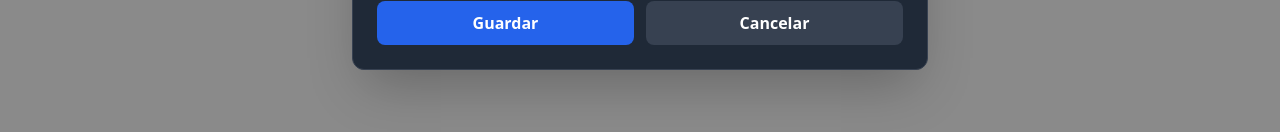
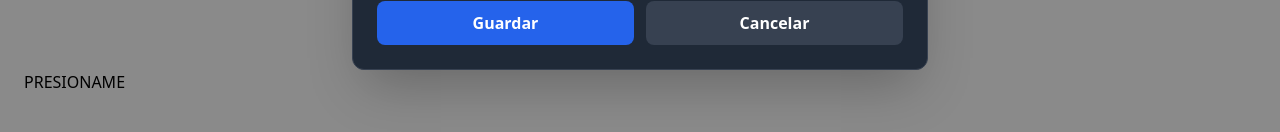
Before and after one commit to DailyCodingSoft/CodingHabit, a Next.js app in the folder coding-habit/: page /habit in a window 1280 px wide. Shown: the part 580-712 px from the top of the page. Built offline with nearby package versions, Linux system fonts and the light colour scheme.

Commit message:
pruebas con state offline

```diff
--- a/coding-habit/app/(protected)/habit/page.tsx
+++ b/coding-habit/app/(protected)/habit/page.tsx
@@ -30,17 +30,24 @@ export default function HabitPage(){
         const formData = new FormData(event.currentTarget);
         //To Do: la data del form no esta quedando guardada en el habit.
         //Update: queda pero en la segunda llamada al submit,
-        //debe ser problema con el handlind del state.
+        //debe ser problema con el handling del state.
+        //usar el habit despues del set hace que salga el state anterior
+        //creo que para eso se usa el usestate.
         const submitedHabit = mapFormDataToHabit(formData, habit.creator);
         setHabit(submitedHabit);
-        console.log('Habito listo para guardar en DB: ');
-        console.log(habit);
+    }
+
+    function showHabit() {
+        //si llamo despues el habit se soluciona el problema
+        console.log('probando: ')
+        console.log(habit)
     }
 
     return (
         <div>
             <h1>{title}</h1>
             <HabitForm onSubmit={onSubmitForm}/>
+            <button onClick={showHabit}>PRESIONAME</button>
         </div>
     )
 }
```
